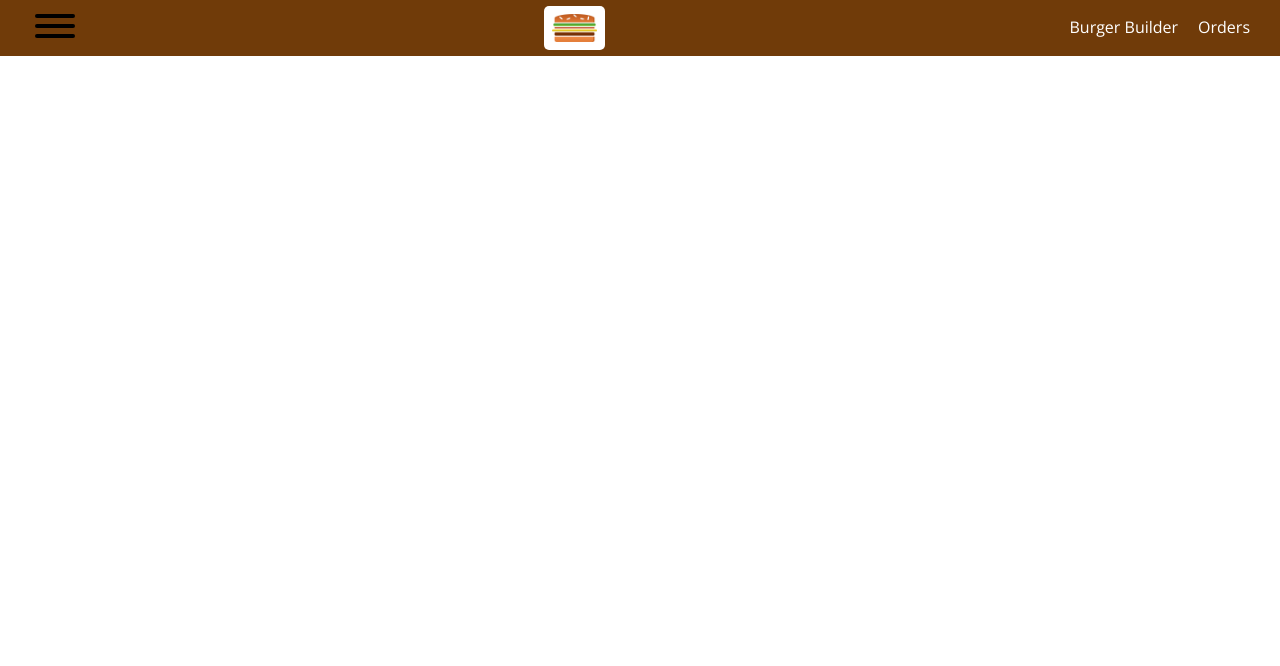
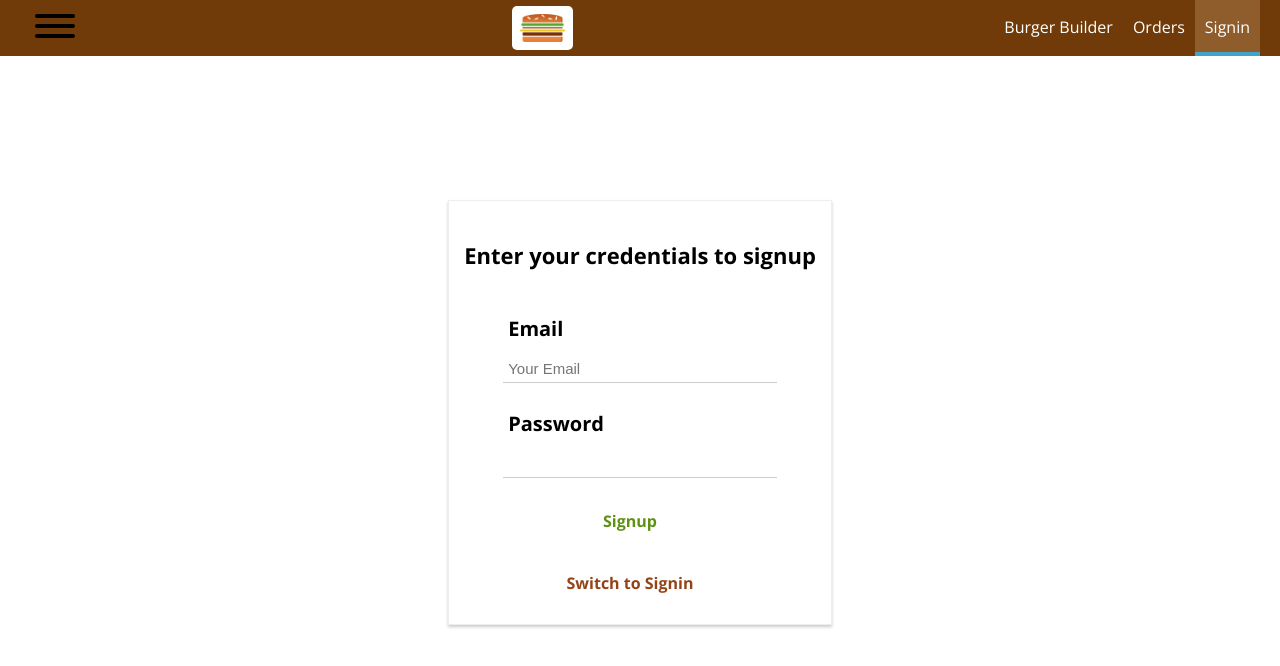
Before and after one commit to HasheebKazi/react_demo, a React (Create React App) app: page /signin in a window 1280 px wide. Shown: the top 666 px of the page. Built offline with nearby package versions, Linux system fonts and the light colour scheme.

Commit message:
added auth with firebasegit statusgit statusgit statusgit statusgit statusgit statusgit statusgit statusgit statusgit statusgit status!

```diff
--- a/src/App.js
+++ b/src/App.js
@@ -7,6 +7,7 @@ import Layout from './HOC/Layout/Layout';
 import BurgerBuilder from './containers/BurgerBuilder/BurgerBuilder';
 import Checkout from './containers/Checkout/Checkout';
 import Orders from './containers/Checkout/Orders/Orders';
+import Auth from './containers/auth/Auth';
 
 // css imports
 import classes from './App.module.css';
@@ -26,9 +27,10 @@ class App extends Component {
 
                     <Switch>
 
-                        <Route path="/checkout" component={Checkout} />
-                        <Route path="/orders" component={Orders} />
-                        <Route path="/" exact component={BurgerBuilder} />
+                        <Route path="/signin" exact component={Auth } />
+                        <Route path="/checkout" component={Checkout } />
+                        <Route path="/orders" component={Orders } />
+                        <Route path="/" exact component={BurgerBuilder } />
 
                     </Switch>
 
--- a/src/components/Navigation/NavigationItems/NavigationItems.js
+++ b/src/components/Navigation/NavigationItems/NavigationItems.js
@@ -11,6 +11,8 @@ const navigatioItems = () => {
         <ul className={classes.NavigationItems}>
             <NavigationItem link="/" exact>Burger Builder</NavigationItem>
             <NavigationItem link="/orders">Orders</NavigationItem>
+            <NavigationItem link="/signin">Signin</NavigationItem>
+
         </ul>
     );
 };
--- a/src/components/UI/Form/Input/Input.js
+++ b/src/components/UI/Form/Input/Input.js
@@ -8,10 +8,6 @@ const input = (props) => {
     let inputElem = null;
 
     const inputClasses = [classes.Input];
-
-    console.log(props.elementType, 'is valid', props.valid);
-    console.log(props.elementType, 'should validate', props.shouldValidate);
-    console.log(props.elementType, 'is touched', props.touched);
 
     if (!props.valid && props.shouldValidate && props.touched) {
         inputClasses.push(classes.InvalidInput);
--- /dev/null
+++ b/src/containers/auth/Auth.js
@@ -0,0 +1,195 @@
+import React, { Component } from 'react';
+import { connect } from 'react-redux';
+
+// internal
+import { initAuth } from '../../store/actions/authActions';
+import withErrorHandler from '../../HOC/withErrorHandler/withErrorHandler';
+import axios from 'axios';
+
+
+// react components
+import Input from '../../components/UI/Form/Input/Input';
+import Button from '../../components/UI/Button/Button';
+import Spinner from '../../components/UI/Spinner/Spinner';
+// css
+import classes from './Auth.module.css';
+
+class Auth extends Component {
+
+    state = {
+        controls: {
+            email: {
+                elementType: 'input',
+                elementLabel: 'Email',
+                elementConfig: {
+                    type: 'email',
+                    placeholder: 'Your Email'
+                },
+                value: '',
+                validation: {
+                    required: true,
+                    isEmail: true
+                },
+                valid: false,
+                touched: false
+            },
+            password: {
+                elementType: 'input',
+                elementLabel: 'Password',
+                elementConfig: {
+                    type: 'password',
+                    placeholder: ''
+                },
+                value: '',
+                validation: {
+                    required: true,
+                    minLength: 6
+                },
+                valid: false,
+                touched: false
+            }
+        },
+        formIsValid: true, // should be false
+        isSignup: true
+
+    }
+
+    switchAuthModeHandler = () => {
+        this.setState(prevState => {
+            return {
+                isSignup: !prevState.isSignup
+            };
+        });
+    }
+
+    checkValidity(value, rules) {
+        let isValid = true;
+
+        if (!rules) {
+            return true;
+        }
+
+        if (rules.required) {
+            isValid = value.trim() !== '' && isValid;
+        }
+
+        if (rules.minLength) {
+            isValid = value.length >= rules.minLength && isValid
+        }
+
+        if (rules.maxLength) {
+            isValid = value.length <= rules.maxLength && isValid
+        }
+
+        if (rules.isEmail) {
+            const pattern = /[a-z0-9!#$%&'*+/=?^_`{|}~-]+(?:\.[a-z0-9!#$%&'*+/=?^_`{|}~-]+)*@(?:[a-z0-9](?:[a-z0-9-]*[a-z0-9])?\.)+[a-z0-9](?:[a-z0-9-]*[a-z0-9])?/;
+            isValid = pattern.test(value) && isValid
+        }
+
+        if (rules.isNumeric) {
+            const pattern = /^\d+$/;
+            isValid = pattern.test(value) && isValid
+        }
+        return isValid;
+    }
+
+    loginHandler = (event) => {
+        event.preventDefault();
+
+        const formData = {};
+        for (let formElementIdentifier in this.state.controls) {
+
+            formData[formElementIdentifier] = this.state.controls[formElementIdentifier].value;
+        }
+        console.log(this.state.isSignup);
+        formData['isSignup'] = this.state.isSignup;
+
+        this.props.onLogin(formData);
+
+        return false;
+    }
+
+    inputChangedHandler(event, inputIdentifier) {
+        const updatedOrderForm  = {
+            ...this.state.controls
+        };
+        const updatedFormElement = { ...updatedOrderForm[inputIdentifier] };
+        updatedFormElement.value = event.target.value;
+        updatedFormElement.valid = this.checkValidity(updatedFormElement.value, updatedFormElement.validation);
+        updatedFormElement.touched = true;
+        updatedOrderForm[inputIdentifier] = updatedFormElement;
+
+        // let formIsValid = true;
+        // for (let inputIdentifier in updatedOrderForm) {
+        //     formIsValid = formIsValid && updatedOrderForm[inputIdentifier].valid;
+        // }
+
+        this.setState({
+            controls: updatedOrderForm,
+            // formIsValid: formIsValid
+        });
+    }
+
+    render() {
+        console.log(this.props.authData);
+        const formElementsArray = [];
+        for (let key in this.state.controls) {
+            formElementsArray.push({
+                id: key,
+                config: this.state.controls[key],
+            });
+        }
+
+        let form = <Spinner />;
+        if (!this.props.loading) {
+            form = (
+
+                <React.Fragment>
+                    <h4> { this.state.isSignup ? 'Enter your credentials to signup' : 'Enter your credentials to signin' } </h4>
+                    <form>
+                        {formElementsArray.map(formElement => (
+                            <Input
+                                key={ formElement.id }
+                                elementType={ formElement.config.elementType }
+                                elementConfig={ formElement.config.elementConfig }
+                                value={ formElement.config.value }
+                                label={ formElement.config.elementLabel }
+
+                                valid={ formElement.config.valid }
+                                shouldValidate={ formElement.config.validation }
+                                touched={ formElement.config.touched }
+                                changed={ (event) => this.inputChangedHandler(event, formElement.id) }
+                            />) )}
+                        <Button clicked={ this.loginHandler } btnType="Success" disabled={ !this.state.formIsValid }> { this.state.isSignup ? 'Signup' : 'Signin' } </Button>
+                    </form>
+                        <Button clicked={ this.switchAuthModeHandler } btnType="Danger"> { this.state.isSignup ? 'Switch to Signin' : 'Switch to Signup' } </Button>
+
+                </React.Fragment>
+            );
+        }
+
+
+        return (
+            <div className={ classes.LoginForm } >
+                { form }
+            </div>
+        );
+    }
+}
+
+
+const mapStatetoProps = state => {
+    return {
+        loading: state.auth.loading,
+        error: state.auth.error,
+        authData: state.auth.authData
+    };
+};
+
+const mapDispatchToProps = dispatch => {
+    return {
+        onLogin: (payload) =>  dispatch(initAuth(payload))
+    };
+};
+
+export default connect(mapStatetoProps, mapDispatchToProps)(withErrorHandler(Auth, axios));
--- /dev/null
+++ b/src/containers/auth/Auth.module.css
@@ -0,0 +1,26 @@
+.LoginForm {
+    margin: 200px auto;
+    width: 30%;
+    text-align: center;
+
+    box-shadow: 0 2px 3px #ccc;
+    border: 1px solid #eee;
+
+    padding: 10px;
+    box-sizing: border-box;
+}
+
+.LoginForm h4 {
+    font-weight: bold;
+    font-size: 22px;
+}
+
+.Input {
+    display: block;
+}
+
+@media (min-width: 600px) {
+    .ContactData {
+        width: 500px;
+    }
+}
--- a/src/index.js
+++ b/src/index.js
@@ -11,6 +11,8 @@ import thunk from 'redux-thunk';
 
 import burgerBuilderReducer from './store/reducers/burgerBuilderReducer';
 import orderReducer from './store/reducers/orderReducer';
+import authReducer from './store/reducers/authReducers';
+
 
 import './index.css';
 import App from './App';
@@ -18,7 +20,8 @@ import * as serviceWorker from './serviceWorker';
 
 const rootReducer = combineReducers({
     burgerBuilder: burgerBuilderReducer,
-    orders: orderReducer
+    orders: orderReducer,
+    auth: authReducer
 });
 // enable redux debugger
 const composeEnhancers = window.__REDUX_DEVTOOLS_EXTENSION_COMPOSE__ || compose;
--- a/src/store/actions/actionTypes.js
+++ b/src/store/actions/actionTypes.js
@@ -15,6 +15,11 @@ export const GET_ORDERS_START = 'GET_ORDERS_START';
 export const GET_ORDERS_SUCCESS = 'GET_ORDERS_SUCCESS';
 export const GET_ORDERS_FAIL = 'GET_ORDERS_FAIL';
 
+// auth
+export const AUTH_START = 'AUTH_START';
+export const AUTH_SUCCESS = 'AUTH_SUCCESS';
+export const AUTH_FAIL = 'AUTH_FAIL';
+
 
 
 
--- /dev/null
+++ b/src/store/actions/authActions.js
@@ -0,0 +1,56 @@
+import * as actionTypes from './actionTypes';
+import axios from 'axios';
+import { FIREBASE_API_KEY } from '../../magic';
+
+// show all orders page
+const authSuccess = (payload) => {
+    return {
+        type: actionTypes.AUTH_SUCCESS,
+        authData: payload['authData']
+    };
+};
+
+const authFail = (payload) => {
+    return {
+        type: actionTypes.AUTH_FAIL,
+        error: payload['error']
+    }
+};
+
+const authStart = () => {
+    return {
+        type: actionTypes.AUTH_START
+    };
+};
+
+export const initAuth = (payload) => {
+    return dispatch => {
+
+        dispatch(authStart());
+        const email = payload['email'];
+        const password = payload['password'];
+        const isSignup = payload['isSignup'];
+
+        let url = `https://identitytoolkit.googleapis.com/v1/accounts:signUp?key=${ FIREBASE_API_KEY }`
+
+        if (!isSignup) {
+            url = `https://identitytoolkit.googleapis.com/v1/accounts:signInWithPassword?key=${ FIREBASE_API_KEY }`
+        }
+
+        axios.post(url, {
+            email: email,
+            password: password,
+            returnSecureToken: true
+        }).then(response => {
+            // console.log('response data:', response.data);
+            // console.log('[AUTH_ACTIONS] POST initAuth, reponse:', response.data);
+            dispatch(authSuccess({
+                authData: response.data
+            }));
+        }).catch(error => {
+            dispatch(authFail({
+                error: error
+            }));
+        });
+    }
+}
--- a/src/store/actions/index.js
+++ b/src/store/actions/index.js
@@ -1,2 +1,3 @@
 export { addIngredient, removeIngredient, initIngredients } from './burgerBuilderActions';
 export { purchaseBurger, purchaseInit, getOrders } from './orderActions';
+export { initAuth } from './authActions';
--- /dev/null
+++ b/src/store/reducers/authReducers.js
@@ -0,0 +1,32 @@
+import * as actionTypes from '../actions/actionTypes';
+import { updateObject } from '../util/util';
+
+
+const initialState = {
+    loading: false,
+    error: false,
+    authData: {
+        token: null,
+        userId: null,
+        email: null
+    }
+}
+
+const reducer = (state = initialState, action) => {
+    switch (action.type) {
+        case actionTypes.AUTH_START:
+            return updateObject(state, { loading: true, error: null });
+        case actionTypes.AUTH_SUCCESS:
+            return updateObject(state, { loading: false, error: null, authData: {
+                token: action.authData['idToken'],
+                userId: action.authData['localId'],
+                email: action.authData['email']
+            }});
+        case actionTypes.AUTH_FAIL:
+            return updateObject(state, { loading: false, error: action.error });
+        default:
+            return state
+    }
+}
+
+export default reducer;
```
